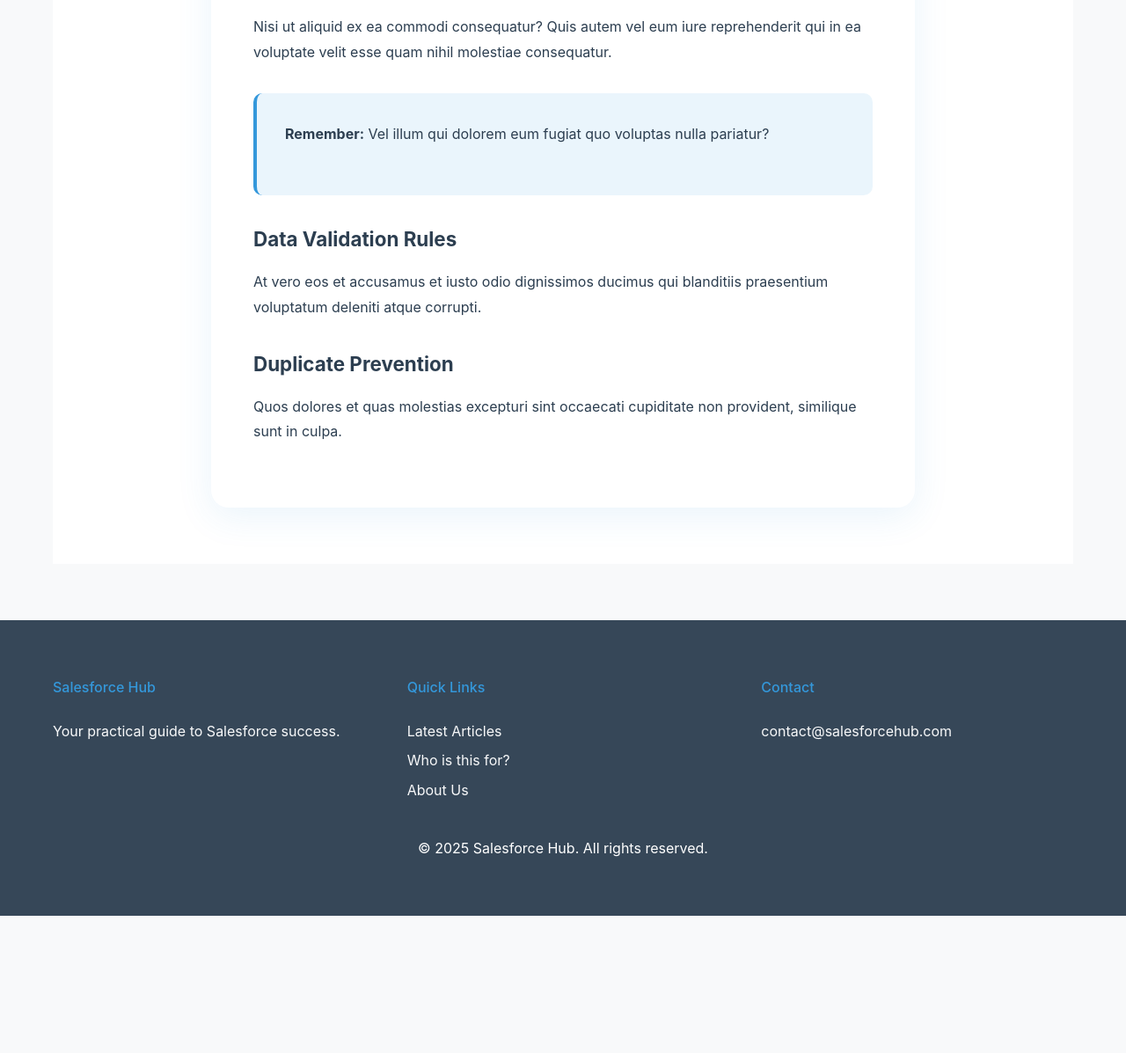
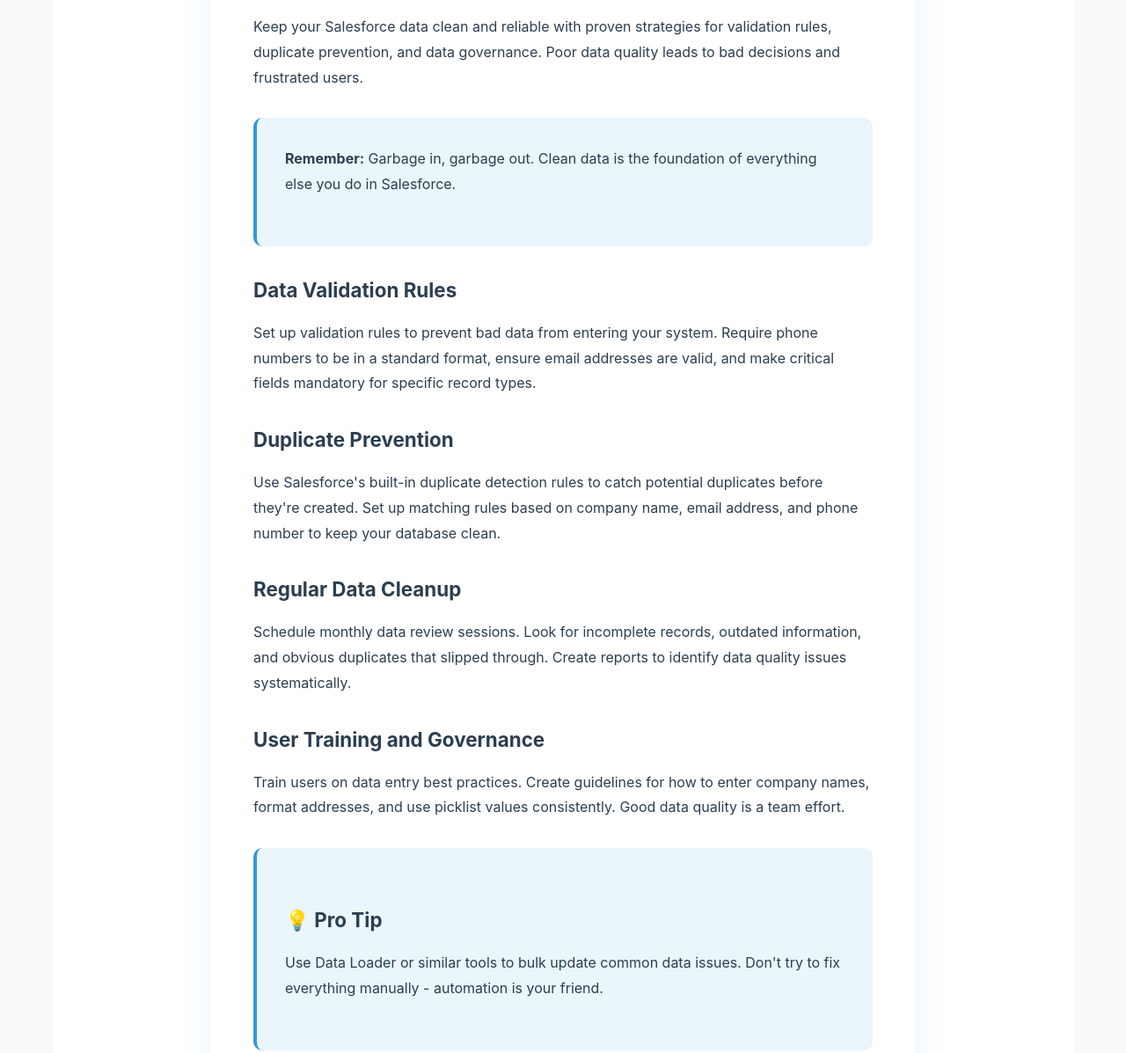
Before and after one commit to Lukbyk/-SalesforceHub-Blog, an Eleventy site: page artykuly/data-quality.md in a window 1280 px wide. Shown: the part 400-1597 px from the top of the page at 88% size. Before the commit the page ends 1441 px from the top, so only its background shows below. Built offline with nearby package versions, Linux system fonts and the light colour scheme; Eleventy itself is replaced by a stand-in of ours; files that its build step writes are made by us from their sources.

Commit message:
Update data-quality.md

```diff
--- a/artykuly/data-quality.md
+++ b/artykuly/data-quality.md
@@ -1,26 +1,42 @@
 ---
 title: "Maintaining Data Quality in Salesforce"
 layout: "base.njk"
+date: 2024-12-12
+category: "🗄️ Data Management"
+excerpt: "Keep your Salesforce data clean and reliable with proven strategies for validation rules, duplicate prevention, and data governance."
+image: "https://via.placeholder.com/300x200/3498DB/ffffff?text=Data+Quality"
+tags: ["data-quality", "validation", "duplicates", "governance"]
 ---
 
 <div class="container">
     <div class="page-content">
         <div class="content-section">
-            <h1 class="post-title" style="font-size: 2.5rem; margin-bottom: 0.5rem;">Maintaining Data Quality in Salesforce</h1>
-            <p class="post-meta" style="margin-bottom: 2rem;">December 12, 2024</p>
+            <h1 class="post-title" style="font-size: 2.5rem; margin-bottom: 0.5rem;">{{ title }}</h1>
+            <p class="post-meta" style="margin-bottom: 2rem;">{{ date | readableDate }}</p>
 
             <h2>Keep Your Data Clean and Reliable</h2>
-            <p>Nisi ut aliquid ex ea commodi consequatur? Quis autem vel eum iure reprehenderit qui in ea voluptate velit esse quam nihil molestiae consequatur.</p>
+            <p>Keep your Salesforce data clean and reliable with proven strategies for validation rules, duplicate prevention, and data governance. Poor data quality leads to bad decisions and frustrated users.</p>
 
             <div class="highlight-box">
-                <p><strong>Remember:</strong> Vel illum qui dolorem eum fugiat quo voluptas nulla pariatur?</p>
+                <p><strong>Remember:</strong> Garbage in, garbage out. Clean data is the foundation of everything else you do in Salesforce.</p>
             </div>
 
             <h3>Data Validation Rules</h3>
-            <p>At vero eos et accusamus et iusto odio dignissimos ducimus qui blanditiis praesentium voluptatum deleniti atque corrupti.</p>
+            <p>Set up validation rules to prevent bad data from entering your system. Require phone numbers to be in a standard format, ensure email addresses are valid, and make critical fields mandatory for specific record types.</p>
 
             <h3>Duplicate Prevention</h3>
-            <p>Quos dolores et quas molestias excepturi sint occaecati cupiditate non provident, similique sunt in culpa.</p>
+            <p>Use Salesforce's built-in duplicate detection rules to catch potential duplicates before they're created. Set up matching rules based on company name, email address, and phone number to keep your database clean.</p>
+
+            <h3>Regular Data Cleanup</h3>
+            <p>Schedule monthly data review sessions. Look for incomplete records, outdated information, and obvious duplicates that slipped through. Create reports to identify data quality issues systematically.</p>
+
+            <h3>User Training and Governance</h3>
+            <p>Train users on data entry best practices. Create guidelines for how to enter company names, format addresses, and use picklist values consistently. Good data quality is a team effort.</p>
+
+            <div class="highlight-box">
+                <h3>💡 Pro Tip</h3>
+                <p>Use Data Loader or similar tools to bulk update common data issues. Don't try to fix everything manually - automation is your friend.</p>
+            </div>
         </div>
     </div>
 </div>
```
